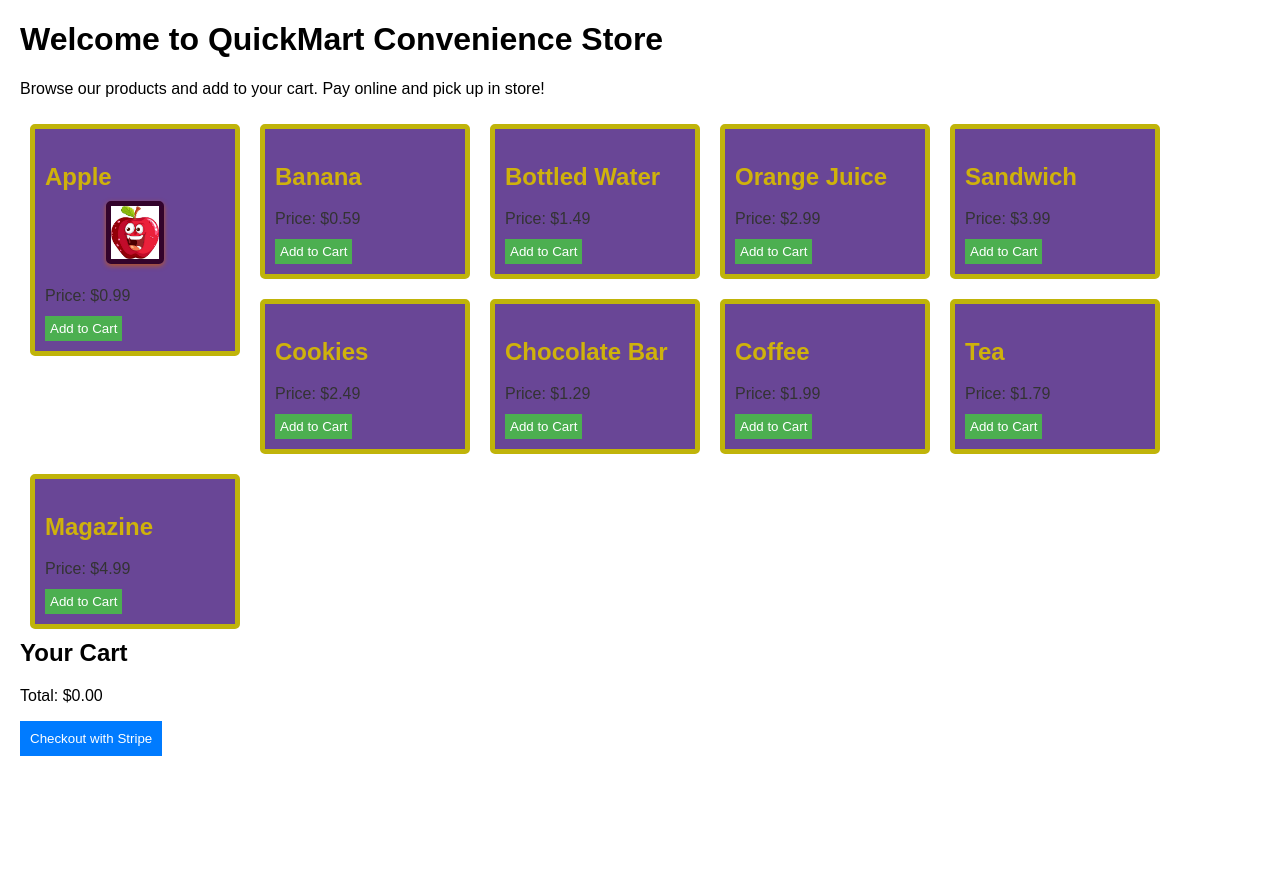
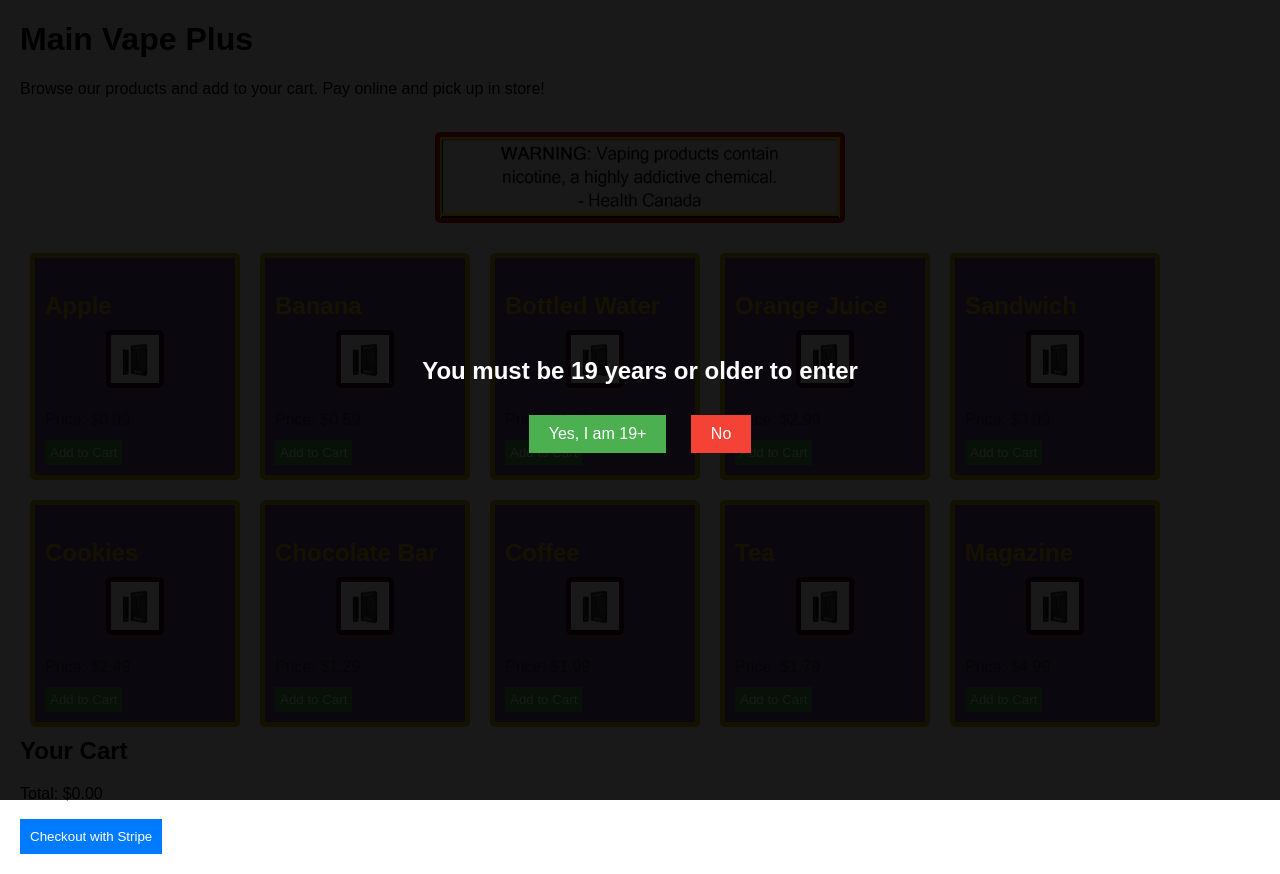
Before and after one commit to Darthterac/Main-Variety-Plus, a website: page index.html in a window 1280 px wide. Before the commit the page ends 800 px from the top, so only its background shows below. Drawn offline with Linux system fonts and the light colour scheme; a script that the page names is missing.

Commit message:
oh yeah baby

```diff
--- a/index.html
+++ b/index.html
@@ -10,6 +10,45 @@
         body {
             font-family: Arial, sans-serif;
             margin: 20px;
+        }
+
+
+        /* Age verification overlay */
+        #age-overlay {
+            position: fixed;
+            top: 0;
+            left: 0;
+            width: 100%;
+            height: 100%;
+            background: rgba(0, 0, 0, 0.9);
+            color: white;
+            display: flex;
+            flex-direction: column;
+            justify-content: center;
+            align-items: center;
+            z-index: 9999;
+        }
+
+        #age-overlay h2 {
+            margin-bottom: 20px;
+        }
+
+        #age-overlay button {
+            margin: 10px;
+            padding: 10px 20px;
+            border: none;
+            cursor: pointer;
+            font-size: 16px;
+        }
+
+        #age-yes {
+            background: #4CAF50;
+            color: white;
+        }
+
+        #age-no {
+            background: #f44336;
+            color: white;
         }
 
         /*.product { border: 1px solid #ddd; padding: 10px; margin: 10px; width: 200px; float: left; }
@@ -56,6 +95,21 @@
             box-shadow: 0 2px 5px rgb(182, 84, 38);
         }
 
+        .warning img {
+            width: 100%;
+            /* Or a fixed width like 300px */
+            height: auto;
+            /* Maintain aspect ratio */
+            max-width: 400px;
+            /* Prevent image from getting too large */
+            display: block;
+            /* Remove extra space below image */
+            margin: 0 auto 20px auto;
+            /* Center image and add bottom margin */
+            border: 5px solid #e60c0c;
+            border-radius: 5px;
+        }
+
         .product button {
             background: #4CAF50;
             color: white;
@@ -85,58 +139,82 @@
 </head>
 
 <body>
-    <h1>Welcome to QuickMart Convenience Store</h1>
-    <p>Browse our products and add to your cart. Pay online and pick up in store!</p>
+    <!-- Age verification overlay -->
+    <div id="age-overlay">
+        <h2>You must be 19 years or older to enter</h2>
+        <div>
+            <button id="age-yes">Yes, I am 19+</button>
+            <button id="age-no">No</button>
+        </div>
+    </div>
+
+    <h1>Main Vape Plus</h1>
+    <p>Browse our products and add to your cart. Pay online and pick up in store!</p><br>
+
+    <div id="warnings">
+        <div class="warning">
+            <img src="../img/warning.png">
+        </div>
+    </div>
 
     <div id="products">
         <div class="product">
             <h3>Apple</h3>
-            <img src="../img/apple.png">
+            <img src="../img/vape.jpg">
             <p>Price: $0.99</p>
             <button onclick="addToCart('Apple', 0.99)">Add to Cart</button>
         </div>
         <div class="product">
             <h3>Banana</h3>
+            <img src="../img/vape.jpg">
             <p>Price: $0.59</p>
             <button onclick="addToCart('Banana', 0.59)">Add to Cart</button>
         </div>
         <div class="product">
             <h3>Bottled Water</h3>
+            <img src="../img/vape.jpg">
             <p>Price: $1.49</p>
             <button onclick="addToCart('Bottled Water', 1.49)">Add to Cart</button>
         </div>
         <div class="product">
             <h3>Orange Juice</h3>
+            <img src="../img/vape.jpg">
             <p>Price: $2.99</p>
             <button onclick="addToCart('Orange Juice', 2.99)">Add to Cart</button>
         </div>
         <div class="product">
             <h3>Sandwich</h3>
+            <img src="../img/vape.jpg">
             <p>Price: $3.99</p>
             <button onclick="addToCart('Sandwich', 3.99)">Add to Cart</button>
         </div>
         <div class="product">
             <h3>Cookies</h3>
+            <img src="../img/vape.jpg">
             <p>Price: $2.49</p>
             <button onclick="addToCart('Cookies', 2.49)">Add to Cart</button>
         </div>
         <div class="product">
             <h3>Chocolate Bar</h3>
+            <img src="../img/vape.jpg">
             <p>Price: $1.29</p>
             <button onclick="addToCart('Chocolate Bar', 1.29)">Add to Cart</button>
         </div>
         <div class="product">
             <h3>Coffee</h3>
+            <img src="../img/vape.jpg">
             <p>Price: $1.99</p>
             <button onclick="addToCart('Coffee', 1.99)">Add to Cart</button>
         </div>
         <div class="product">
             <h3>Tea</h3>
+            <img src="../img/vape.jpg">
             <p>Price: $1.79</p>
             <button onclick="addToCart('Tea', 1.79)">Add to Cart</button>
         </div>
         <div class="product">
             <h3>Magazine</h3>
+            <img src="../img/vape.jpg">
             <p>Price: $4.99</p>
             <button onclick="addToCart('Magazine', 4.99)">Add to Cart</button>
         </div>
@@ -150,6 +228,16 @@
     </div>
 
     <script>
+        // Age verification logic
+        document.getElementById('age-yes').addEventListener('click', function () {
+            document.getElementById('age-overlay').style.display = 'none';
+        });
+
+        document.getElementById('age-no').addEventListener('click', function () {
+            alert('Sorry, you must be at least 19 years old to enter.');
+            window.location.href = 'https://www.google.com'; // redirect if underage
+        });
+
         // Use your Stripe *publishable* key (test mode is fine here)
         const stripe = Stripe('pk_test_51SYN9gGkkyObvo5M8DQK26nPXXYW63RrJJXPiw2wRPemPjn6e0774N2R2HGR1iFhC6NHls7pmr1ZzrBbAHkfYv9u00XeCfg4F1');
 
```
Also changed, not shown: img/vape.jpg (added), img/warning.png (added).
